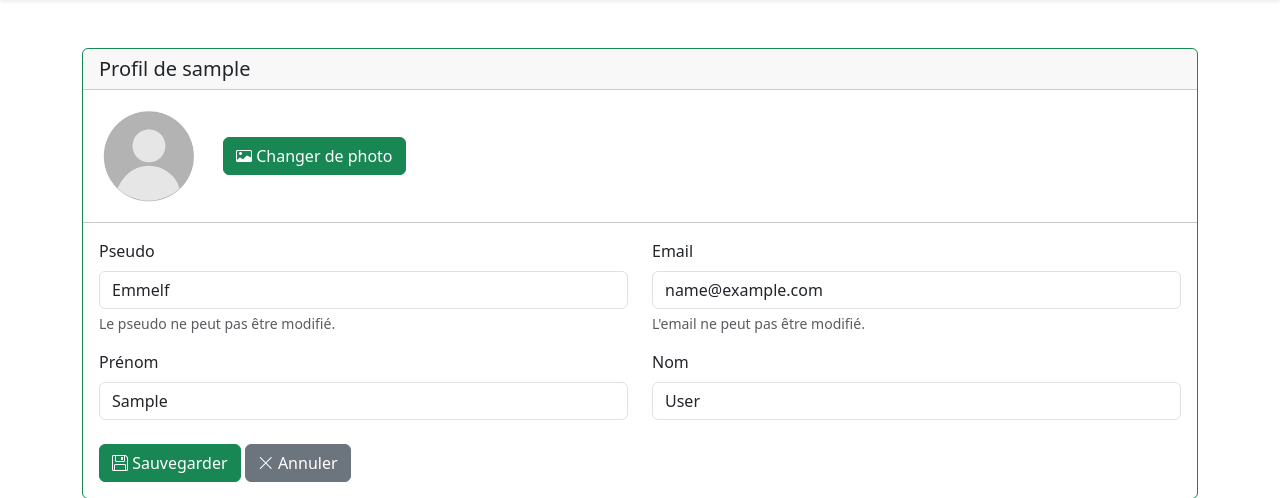
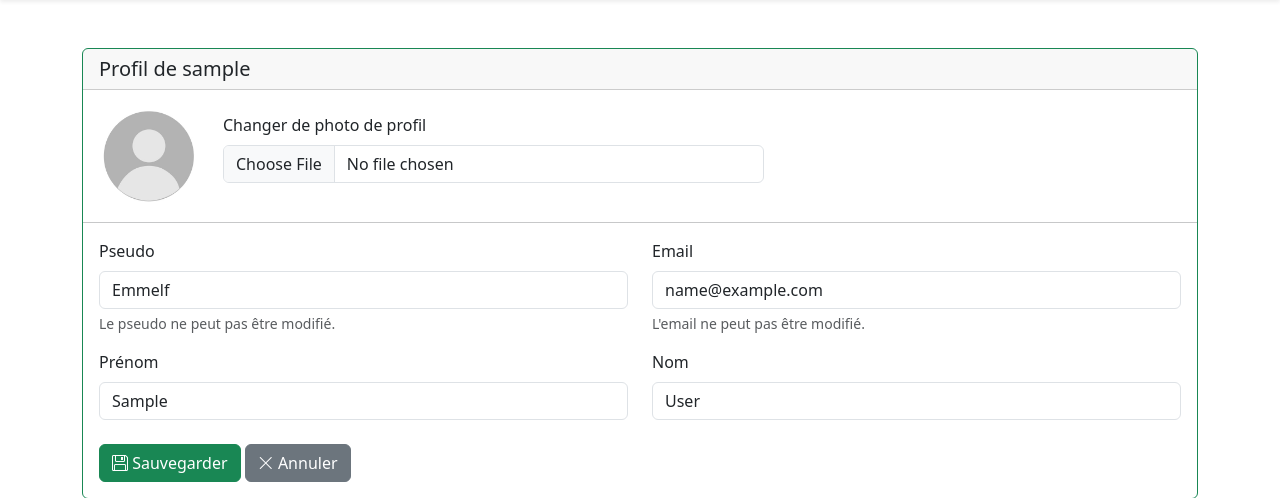
Before and after one commit to DylanLakhdari/EspaceShopping, a Django app: a page that uses templates/catalog/user_settings.html in a window 1280 px wide. Shown: the part 64-562 px from the top of the page. Run offline with Django 5.2, Linux system fonts and the light colour scheme; the visitor is signed in with stand-in values (Sample User, id 1); data comes from the database, SQL or seed files in the repository; data that the repository does not hold is empty.

Commit message:
Formulaire post de profile_picture

```diff
--- a/apps/accounts/views.py
+++ b/apps/accounts/views.py
@@ -14,7 +14,7 @@ class signup(CreateView):
 @login_required
 def user_settings(request, username):
     user = get_object_or_404(CustomUser, username=username)
-    form = CustomUserChangeForm(request.POST, instance=user)
+    form = CustomUserChangeForm(request.POST,request.FILES, instance=user)
 
     if request.user != user:
         return HttpResponseForbidden()
--- a/templates/catalog/user_settings.html
+++ b/templates/catalog/user_settings.html
@@ -11,10 +11,15 @@
         <div class="card mb-4 border-success">
             <h5 class="card-header">Profil de {{ user.username }}</h5>
             <div class="card-body">
+                <form method="post" enctype="multipart/form-data">
+                    {% csrf_token %}
                 <div class="d-flex align-items-center justify-content-center justify-content-sm-start gap-4">
                     <img src="{{ user.profile_picture.url }}" alt="user-avatar"
                         class="d-block rounded" height="100" width="100">
-                    <button class="btn btn-success"><i class="bi bi-card-image"></i> Changer de photo</button>
+                        <div class="mb-3 col-md-6">
+                        <label for="id_profile_picture" class="form-label">Changer de photo de profil</label>
+                        <input class="form-control" type="file" name="profile_picture" accept="image/*" id="id_profile_picture">
+                        </div>
                 </div>
             </div>
             <hr class="my-0">
@@ -31,8 +36,6 @@
                         <div class="form-text">L'email ne peut pas être modifié.</div>
                     </div>
                 </div>
-                <form method="post">
-                    {% csrf_token %}
                     <div class="row">
                         <div class="mb-3 col-md-6">
                             <label for="id_first_name" class="form-label">Prénom</label>
```
Also changed, not shown: media/Emmelf_PFP.png (added), media/Emmelf_PFP_SD4D9KG.png (added), media/Emmelf_PFP_YCs6pdK.png (added), media/profile_picture_default_u49N9qQ.jpg (added).
